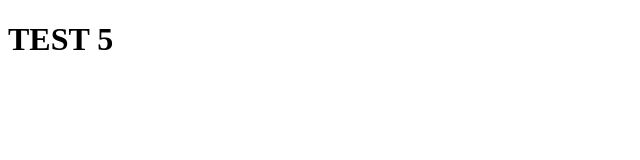
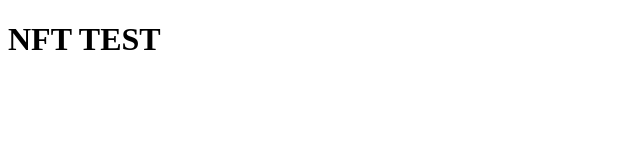
Before and after one commit to okx-nft/okx-nft.github.io, a plain HTML site: page test.html in a window 1280 px wide. Shown: the whole page, without its empty margins (0-640 px from the left). Drawn offline with Linux system fonts and the light colour scheme.

Commit message:
Update test.html

```diff
--- a/test.html
+++ b/test.html
@@ -21,6 +21,6 @@
   <meta property="twitter:image" content="https://static.okx.com/cdn/assets/imgs/232/79832BE02D2BC323.jpg" />
 </head>
 <body>
-  <h1>TEST 5</h1>
+  <h1>NFT TEST</h1>
 </body>
 </html>
```
